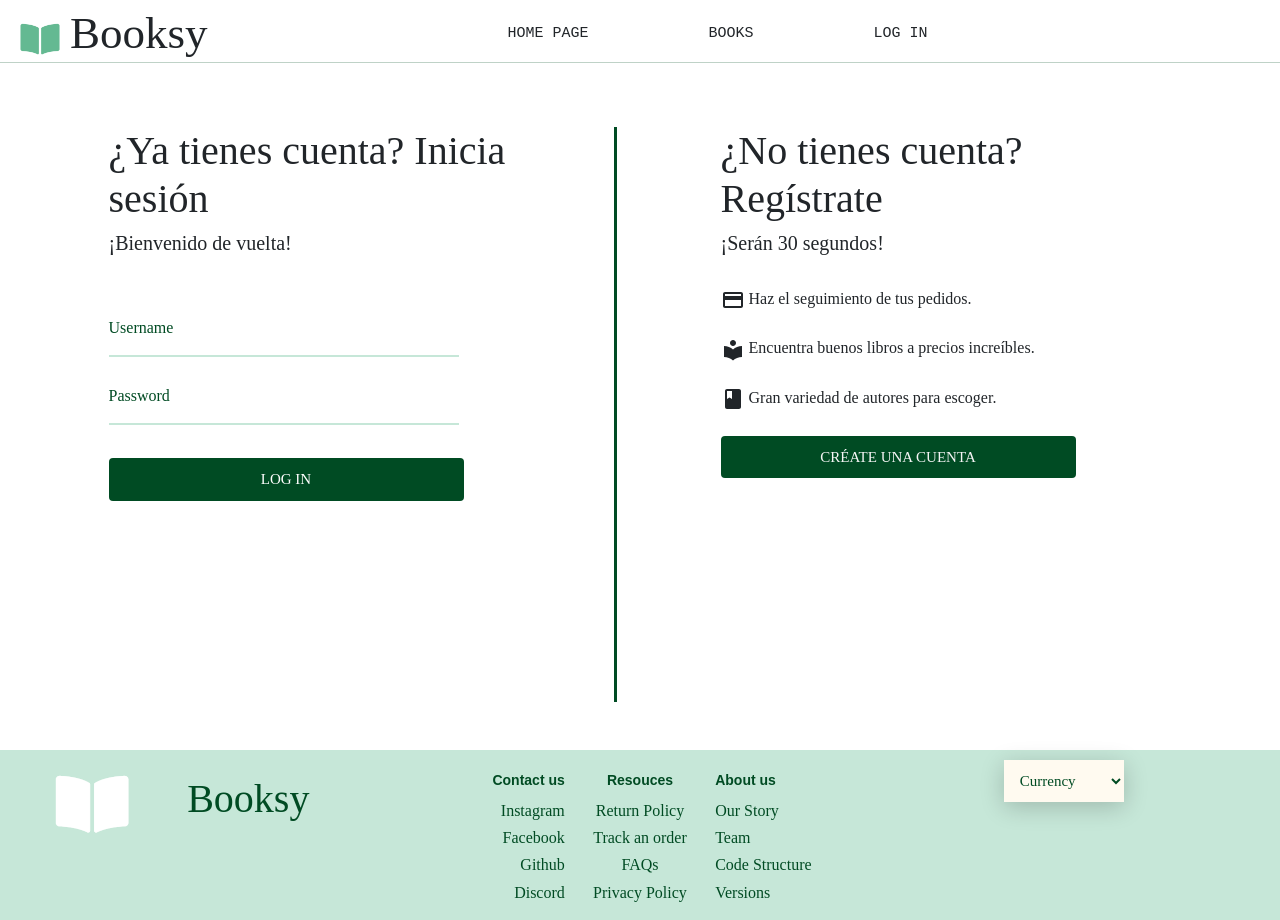
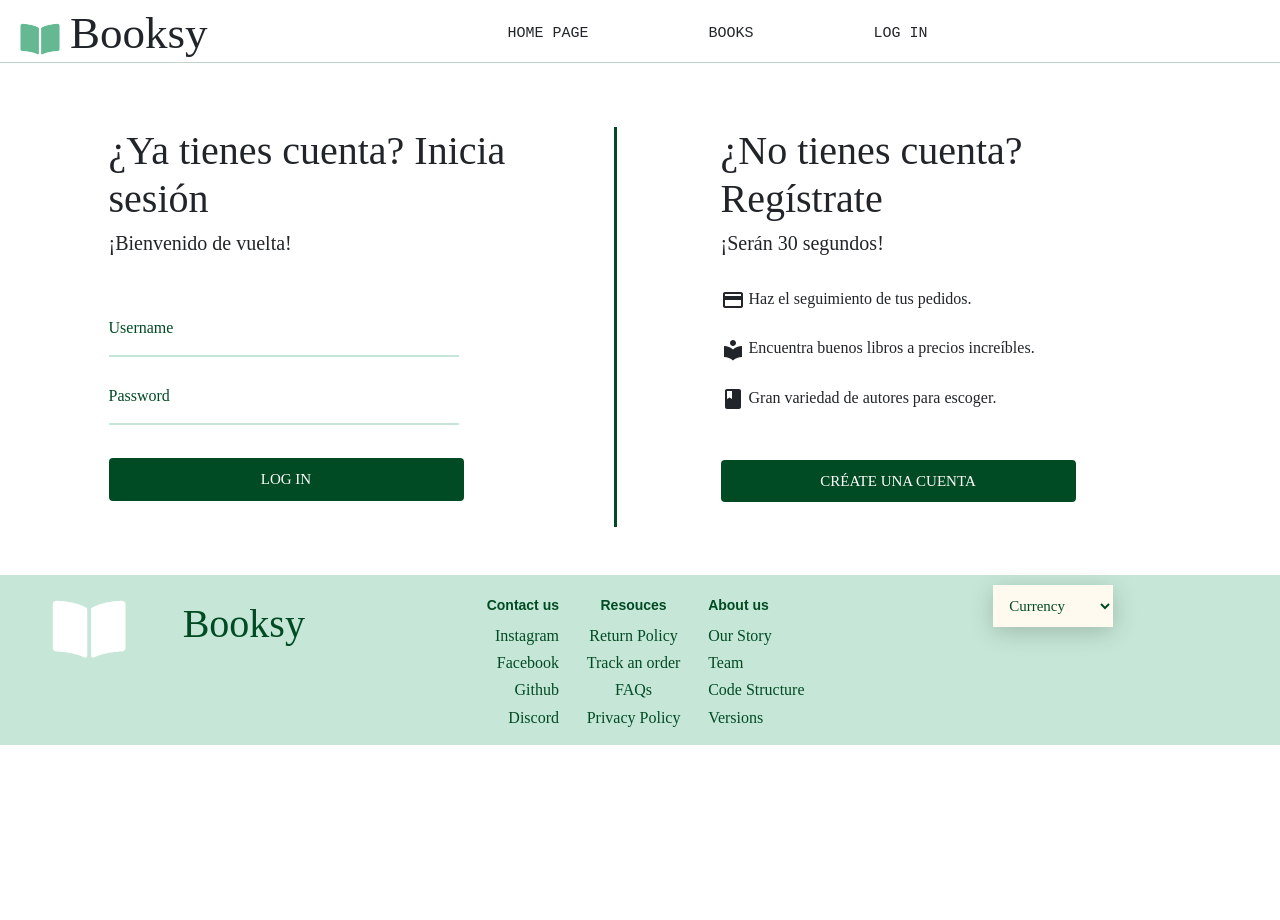
Before and after one commit to UB-ES-2021-A4/Booksy, a React (Create React App) app in the folder frontend/: page /login in a window 1280 px wide. After the commit the page ends 800 px from the top, so only its background shows below. Built offline with nearby package versions, Linux system fonts and the light colour scheme.

Commit message:
FE aesthetically pleasing Part 2

```diff
--- a/frontend/src/components/Cart/Cart.js
+++ b/frontend/src/components/Cart/Cart.js
@@ -118,6 +118,7 @@ class Cart extends Component {
                                 <br/>
                                 <a href='/home_page'><b>Shop for items now!</b></a>
                             </center>
+                            <br/>
                         </div>
                     );
                 }
--- a/frontend/src/components/Login.css
+++ b/frontend/src/components/Login.css
@@ -1,6 +1,6 @@
-.vl {
+.vl-login {
     border-left: 3px solid #004B23;
-    height: 500px;
+    height: 400px;
     position: relative;
     margin-left: 30px;
     margin-right: 80px;
@@ -77,7 +77,7 @@ input:valid~label {
     width: 385px;
     transition: all 0.5s;
     cursor: pointer;
-    margin-top: 25px;
+    margin-top: 35px;
 }
 .a_color {
     color: whitesmoke;
--- a/frontend/src/components/Login.js
+++ b/frontend/src/components/Login.js
@@ -24,6 +24,9 @@ class Login extends Component {
     }
     handleClick = () => {
         this.props.history.push('/home_page')
+    }
+    handleClickSignUp = () => {
+        this.props.history.push('/signup')
     }
 
     handleChange = event => {
@@ -92,7 +95,7 @@ class Login extends Component {
                         </Col>
                         <Col md={"auto"}>
                             <br/><br/>
-                            <div className="vl"/>
+                            <div className="vl-login"/>
                             <br/><br/>
                         </Col>
                         <Col xs lg={5}>
@@ -112,8 +115,9 @@ class Login extends Component {
                             <section>
                                 <ClassIcon/> Gran variedad de autores para escoger.
                             </section>
-                            <button className="button_signup" type="button" id="button_to_signup">
-                                <a href="/signup" className="a_color">CRÉATE UNA CUENTA</a>
+                            <br/>
+                            <button className="button_signup" type="button" id="button_to_signup" onClick={this.handleClickSignUp}>
+                                CRÉATE UNA CUENTA
                             </button>
                         </Col>
                     </Row>
--- a/frontend/src/components/layout/Footer.css
+++ b/frontend/src/components/layout/Footer.css
@@ -1,10 +1,11 @@
 
 .footer {
-    position: relative;
+    position: center;
     left: 0;
     bottom: 0;
-    width: 100%;
-    background-color: #C6E7D8;
+    right: 0;
+    width: 99%;
+    background: #C6E7D8;
     color: #004B23;
     text-align: center;
 }
@@ -27,3 +28,7 @@
     padding: 10px;
     padding-top: 20px;
 }
+
+.bgr_color {
+    background: #C6E7D8;
+}
--- a/frontend/src/components/layout/Footer.js
+++ b/frontend/src/components/layout/Footer.js
@@ -6,8 +6,8 @@ import './Footer.css'
 export default class Footer extends Component {
     render() {
         return (
-            <div className="footer">
-                <footer className="Footer" color='#C6E7D8'>
+            <section className="bgr_color">
+                <footer className="footer">
                     <div className="row">
                         <div className="column_big">
                             <img src={logo} width="90" height="90" alt="logo_small"/>
@@ -76,7 +76,7 @@ export default class Footer extends Component {
                         </div>
                     </div>
                 </footer>
-            </div>
+            </section>
         )
     }
 }
--- a/frontend/src/components/layout/Header.css
+++ b/frontend/src/components/layout/Header.css
@@ -1,9 +1,11 @@
 .header {
     display: flex;
     flex: 1;
+    width: 98%;
     flex-direction: column;
     font-family: "Source Code Pro", serif;
     margin-left: 10px;
+    margin-right: 0;
 }
 .header-top {
     display: flex;
@@ -33,7 +35,6 @@
 
 .header-top__navbar {
     display: flex;
-    flex: 1;
     flex-direction: column;
 }
 
@@ -43,6 +44,7 @@
     border: none;
     height: 2px;
     margin-top: 2px;
+    margin-right: 0;
     background-color: #004B23;
 }
 
--- a/frontend/src/components/layout/Header.js
+++ b/frontend/src/components/layout/Header.js
@@ -11,7 +11,7 @@ export default class Header extends Component {
                     <section className="header-top">
                         <section className="header-top-logo">
                             <img className="img-logo" src={logo} width="50" height="50" alt="logo_small"/>
-                            <a href="/" className="header-logo">Booksy</a>
+                            <a href="" className="header-logo">Booksy</a>
                         </section>
                         <section className="header-top__navbar">
                             <NavBar />
--- a/frontend/src/components/layout/NavBar.css
+++ b/frontend/src/components/layout/NavBar.css
@@ -24,9 +24,6 @@
 #padding_top {
     padding-top: 15px;
 }
-#padding_right {
-    padding-right: 25px;
-}
 
 *{
     box-sizing: border-box;
```
